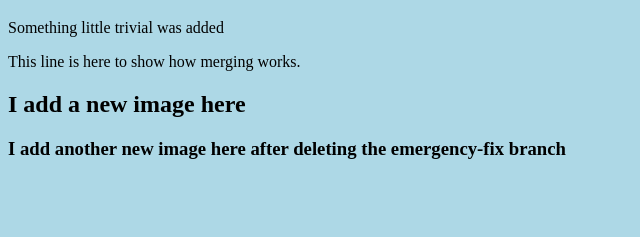
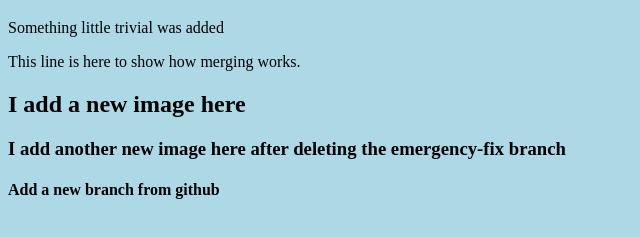
Before and after one commit to ienming/hello-world, a plain HTML site: page index.html in a window 1280 px wide. Shown: the part 61-298 px from the top of the page, without its empty margins (0-640 px from the left). Drawn offline with Linux system fonts and the light colour scheme.

Commit message:
Update index.html on github with new branch

```diff
--- a/index.html
+++ b/index.html
@@ -15,5 +15,6 @@
     <p>This line is here to show how merging works.</p>
     <h2>I add a new image here</h2>
     <h3>I add another new image here after deleting the emergency-fix branch</h3>
+    <h4>Add a new branch from github</h4>
 </body>
 </html>
```
